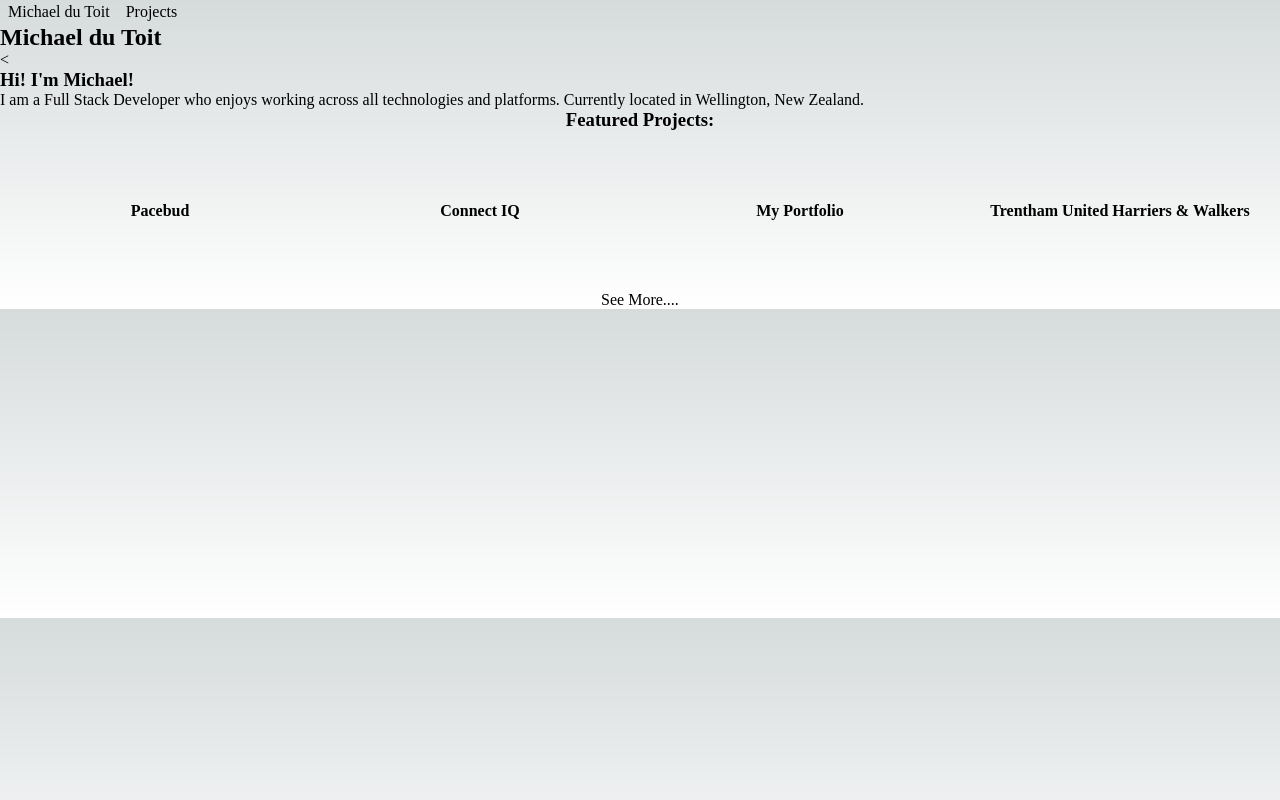
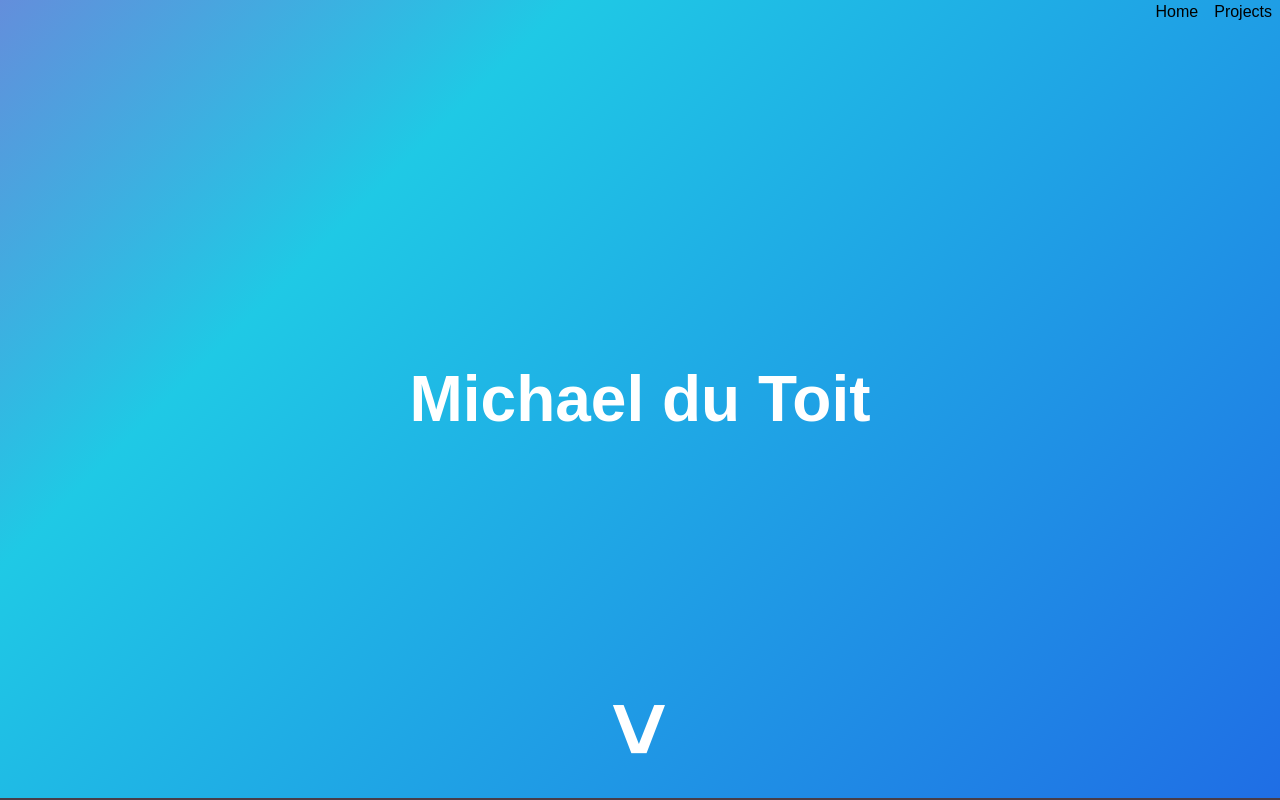
Before and after one commit to MichaelDuToit/michaeldt-portfolio, a Next.js app: page / in a window 1280 px wide. Shown: the top 800 px of the page. Built offline with nearby package versions, Linux system fonts and the light colour scheme.

Commit message:
Create styling for landing splash page.

```diff
--- a/src/pages/_app.js
+++ b/src/pages/_app.js
@@ -3,12 +3,12 @@ import Link from 'next/link'
 
 export default function App({ Component, pageProps }) {
   return <>
-  <nav>
-    <ul>
-      <li><Link href="/">Michael du Toit</Link></li>
-      <li><Link href="/projects">Projects</Link></li>
-    </ul>
-  </nav>
-  <Component {...pageProps} />
+    <nav>
+      <ul>
+        <li className='borderHoverEffectParent'><Link href="/" className="borderHoverEffect">Home</Link></li>
+        <li className='borderHoverEffectParent'><Link href="/projects" className="borderHoverEffect">Projects</Link></li>
+      </ul>
+    </nav>
+    <Component {...pageProps} />
   </>
 }
--- a/src/pages/index.js
+++ b/src/pages/index.js
@@ -13,17 +13,17 @@ export default function Home({ projects }) {
         <link rel="icon" href="/favicon.ico" />
       </Head>
       <div>
-        <div className="splash">
-          <h2>Michael du Toit</h2>
-          <p>&lt;</p>
+        <div className="landingSplash">
+          <h2 className='header'>Michael du Toit</h2>
+          <p className='downArrow'>&gt;</p>
         </div>
         <main>
-          <section>
+          <section className='viewSection'>
             <h3>Hi! I'm Michael!</h3>
             <p>I am a Full Stack Developer who enjoys working across all technologies and platforms. Currently located in Wellington, New Zealand.<br/>
             </p>
           </section>
-          <section>
+          <section className='viewSection'>
             <h3 className='center-text'>Featured Projects:</h3>
             <ul className="projectCardContainer">
             {
--- a/src/styles/globals.css
+++ b/src/styles/globals.css
@@ -77,22 +77,13 @@
   box-sizing: border-box;
   padding: 0;
   margin: 0;
+  font-family: Arial,Helvetica,sans-serif;
 }
 
 html,
 body {
   max-width: 100vw;
   overflow-x: hidden;
-}
-
-body {
-  color: rgb(var(--foreground-rgb));
-  background: linear-gradient(
-      to bottom,
-      transparent,
-      rgb(var(--background-end-rgb))
-    )
-    rgb(var(--background-start-rgb));
 }
 
 a {
@@ -105,23 +96,26 @@ nav
   display: flex;
   width: 100%;
   flex-direction: row;
-  align-content: space-between;
-}
+  justify-content: flex-end;
+  position: absolute;
+  top:0;
+  right: 0;
+  z-index: 100;
 
-nav ul
-{
+  ul {
     display: flex;
     width: 100%;
     flex-direction: row;
-  align-content: space-around;
+    justify-content: flex-end;
     text-decoration: none;
     list-style-type: none;
+
+    li {
+      padding: 0.2rem 0.5rem;
+    }
+  }
 }
 
-nav ul li
-{
-  padding: 0.2rem 0.5rem;
-}
 
 .center-text
 {
@@ -179,6 +173,8 @@ nav ul li
 
 .borderHoverEffectParent
 {
+  position: relative;
+
   .borderHoverEffect::after
   {
     background-color: #fff;
@@ -197,8 +193,93 @@ nav ul li
   }
 }
 
+.landingSplash
+{
+  -ms-flex-line-pack: center;
+  -ms-flex-pack: center;
+  align-content: center;
+  border-bottom: 2px solid #483d48;
+  color: #fff;
+  display: -ms-flexbox;
+  display: flex;
+  -ms-flex-direction: column;
+  flex-direction: column;
+  height: 100%;
+  height: 100vh;
+  justify-content: center;
+  min-height: 100%;
+  min-height: 99vh;
+  min-width: 100%;
+  text-align: center;
+  width: 100%;
+
+  -webkit-animation: backgroundAnimation 6s ease-in-out infinite;
+  animation: backgroundAnimation 6s ease-in-out infinite;
+  animation-duration: 6s;
+  background: #1f66e5;
+  background: linear-gradient(-45deg,#1f66e5,#1fc9e5,#e51fc9,#1fc9e5,#1f66e5);
+  background-size: auto;
+  background-size: 450% 100%;
+  position: relative;
+
+  .header
+  {
+    font-size: 4rem;
+  }
+
+  .downArrow
+  {
+    -webkit-animation: arrowSlider 3s 1s infinite;
+    animation: arrowSlider 3s 1s infinite;
+    bottom: 10vh;
+    font-size: 6rem;
+    font-weight: 700;
+    left: 50%;
+    position: absolute;
+    right: 50%;
+    -ms-transform: rotate(90deg);
+    transform: rotate(90deg);
+    z-index: 20;
+  }
+}
+
+.viewSection
+{
+  display: flex;
+  flex-direction: column;
+  margin: 10%;
+}
+
+@keyframes backgroundAnimation {
+  0%,
+  to {
+    background-position:0 50%
+  }
+  50% {
+    background-position:100% 50%
+  }
+}
+
+@keyframes arrowSlider {
+  0%,
+  to {
+    transform:translate(0) rotate(90deg)
+  }
+  50% {
+    transform:translateY(5vh) rotate(90deg)
+  }
+}
+
 @media (prefers-color-scheme: dark) {
   html {
     color-scheme: dark;
   }
 }
+
+@media (min-width: 650px)
+{
+  .landingSplash
+  {
+    animation-duration: 10s;
+  }
+}
```
Lines whose indentation alone changed are shown as unchanged.
